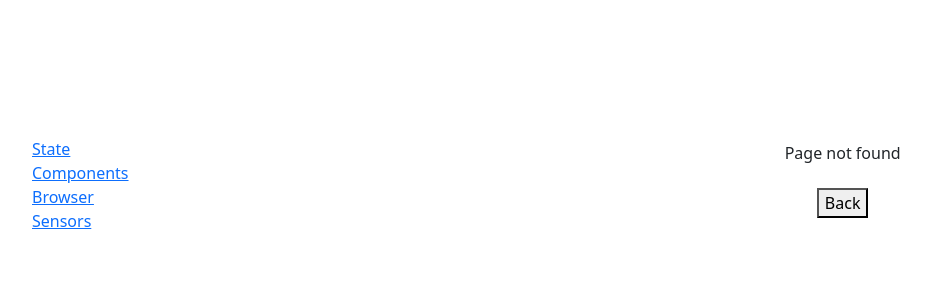
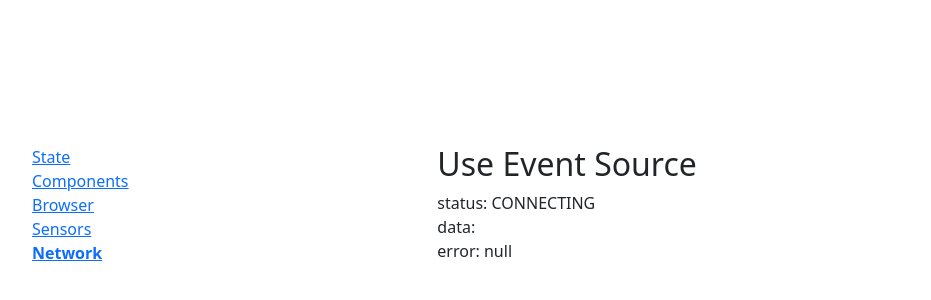
Before and after one commit to UlakhovichKate/vueUse, a Vue app: page /network in a window 1280 px wide. Before the commit this address had no page. Shown: the part 196-496 px from the top of the page, without its empty margins (0-931 px from the left). Built offline with nearby package versions, Linux system fonts and the light colour scheme; no server answers.

Commit message:
UseEventSource.vue

```diff
--- a/src/App.vue
+++ b/src/App.vue
@@ -5,6 +5,7 @@
       <router-link :to="{ name: 'showListComponents' }" class="nav__item nav__item_home">Components</router-link>
       <router-link :to="{ name: 'showListBrowser' }" class="nav__item nav__item_home">Browser</router-link>
       <router-link :to="{ name: 'showListSensors' }" class="nav__item nav__item_home">Sensors</router-link>
+      <router-link :to="{ name: 'showListNetwork' }" class="nav__item nav__item_home">Network</router-link>
     </nav>
   </aside>
   <div>
--- /dev/null
+++ b/src/components/ListNetwork.vue
@@ -0,0 +1,12 @@
+<template>
+  <use-event-source/>
+</template>
+
+<script setup>
+import UseEventSource from "../vueUseComponents/UseEventSource.vue";
+
+</script>
+
+<style scoped>
+
+</style>
--- a/src/router/index.ts
+++ b/src/router/index.ts
@@ -27,6 +27,11 @@ const routes = [
         name: "showListSensors",
         component: () => import("../components/ListSensors.vue"),
       },
+      {
+        path: "network",
+        name: "showListNetwork",
+        component: () => import("../components/ListNetwork.vue"),
+      },
     ],
   },
   {
--- /dev/null
+++ b/src/vueUseComponents/UseEventSource.vue
@@ -0,0 +1,17 @@
+<template>
+  <h2>Use Event Source</h2>
+  <div>status: {{ status }}</div>
+  <div>data: {{ data }}</div>
+  <div>error: {{ JSON.stringify(error) }}</div>
+  <div v-if="error">{{ close() }}</div>
+</template>
+
+<script setup>
+import { useEventSource } from '@vueuse/core'
+
+const { status, data, error, close } = useEventSource('https://event-source-url')
+</script>
+
+<style scoped>
+
+</style>
```
